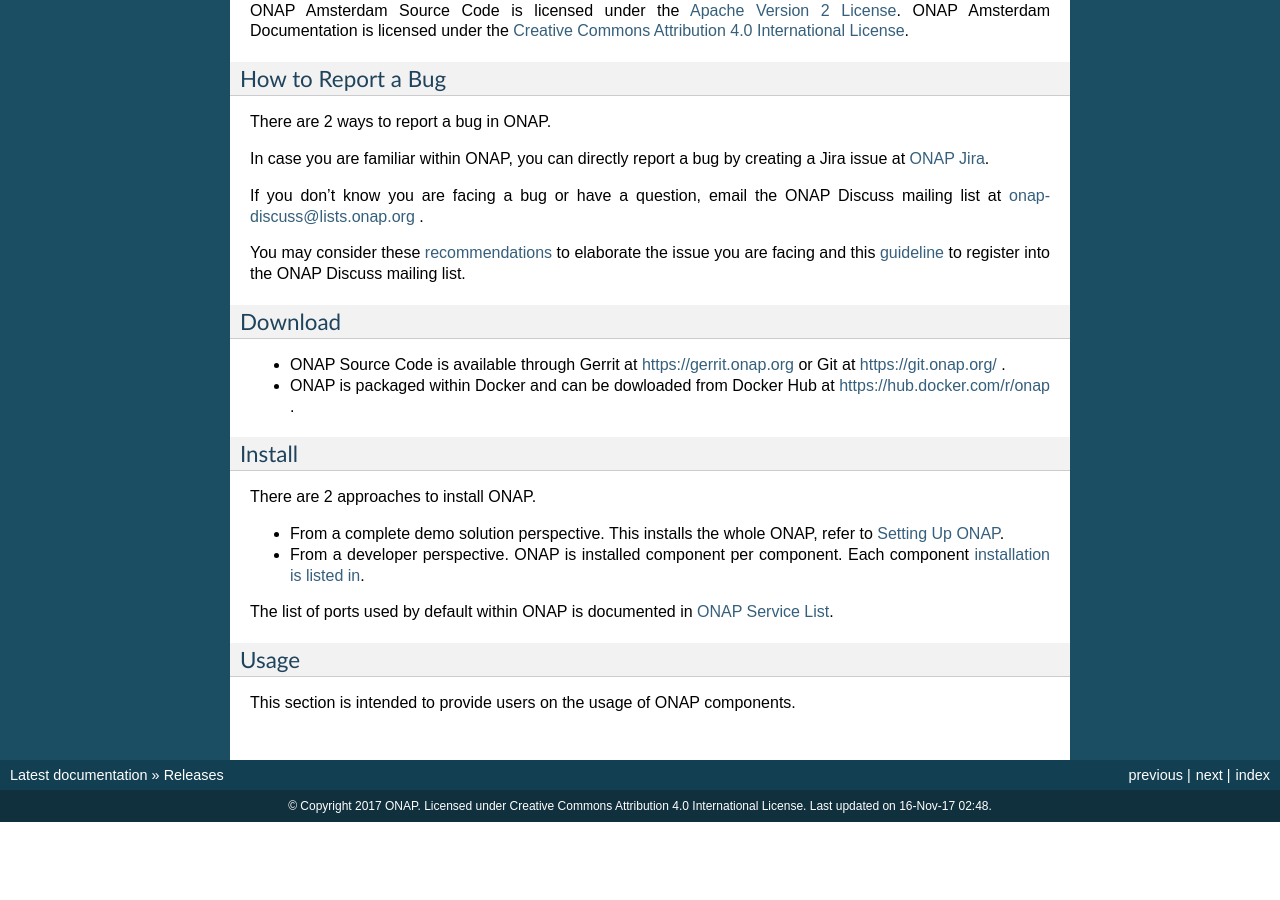
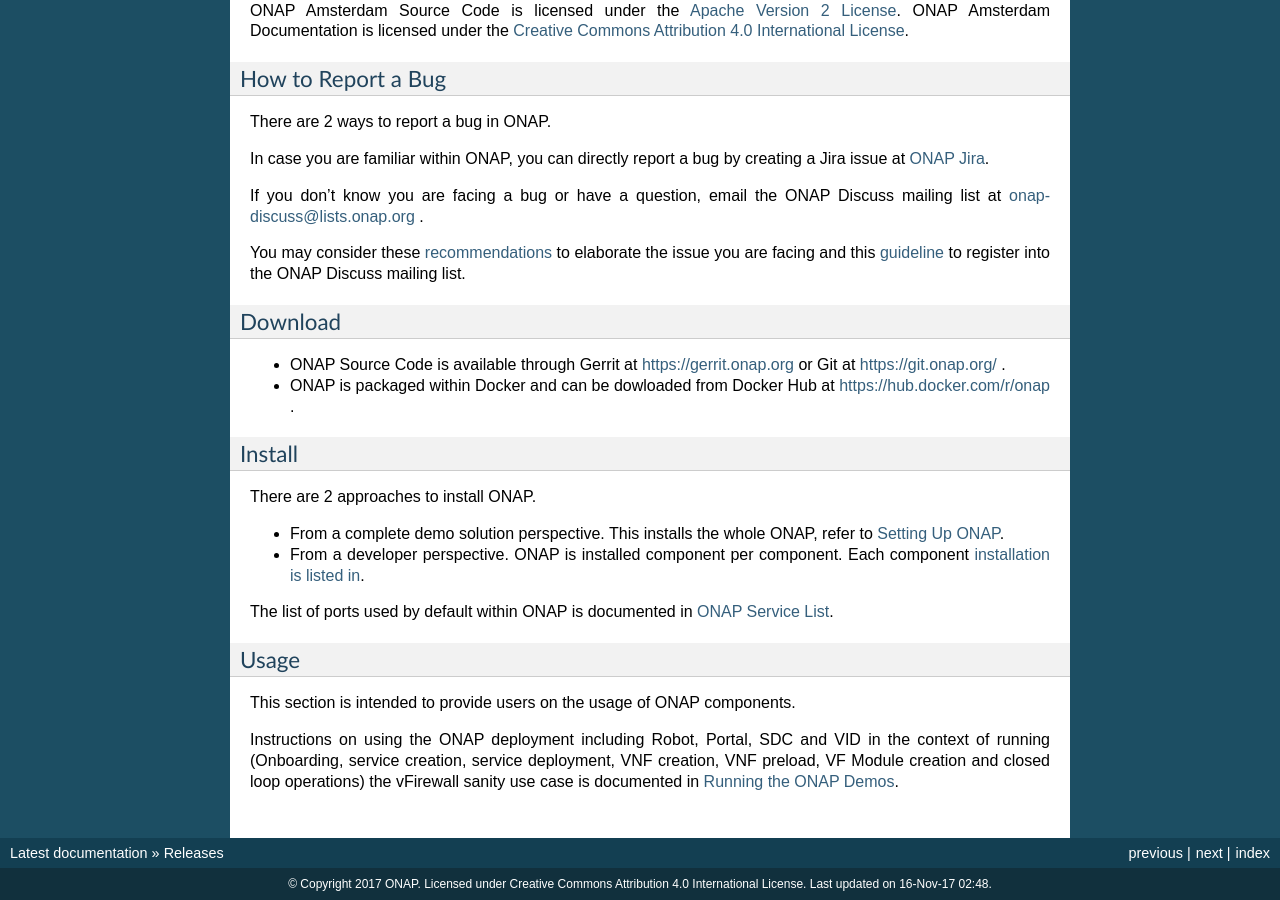
Before and after one commit to onap/doc, a Sphinx documentation site: the page built from docs/release/index.rst, in a window 1280 px wide and 900 px high, scrolled down 1128 px. Built offline with Sphinx 7.4.7, drawn with Linux system fonts in a browser that asks for light colours; formulas are drawn with MathJax 3; pages that are not in the unit, such as notebooks, are missing from menus; before the commit the page ends 1950 px from its top, so only the background shows below that.

Commit message:
DOC: link to wiki vFW use case instructions
IssueID: DOC-173

Change-Id: Ic02eae65fd77d63b1daaaa5724183f820ec9187a
Signed-off-by: Michael O'Brien <frank.obrien@amdocs.com>

```diff
--- a/docs/release/index.rst
+++ b/docs/release/index.rst
@@ -101,3 +101,5 @@
 Usage
 +++++
 This section is intended to provide users on the usage of ONAP components.
+
+Instructions on using the ONAP deployment including Robot, Portal, SDC and VID in the context of running (Onboarding, service creation, service deployment, VNF creation, VNF preload, VF Module creation and closed loop operations) the vFirewall sanity use case is documented in `Running the ONAP Demos <https://wiki.onap.org/display/DW/Running+the+ONAP+Demos>`_.
```
